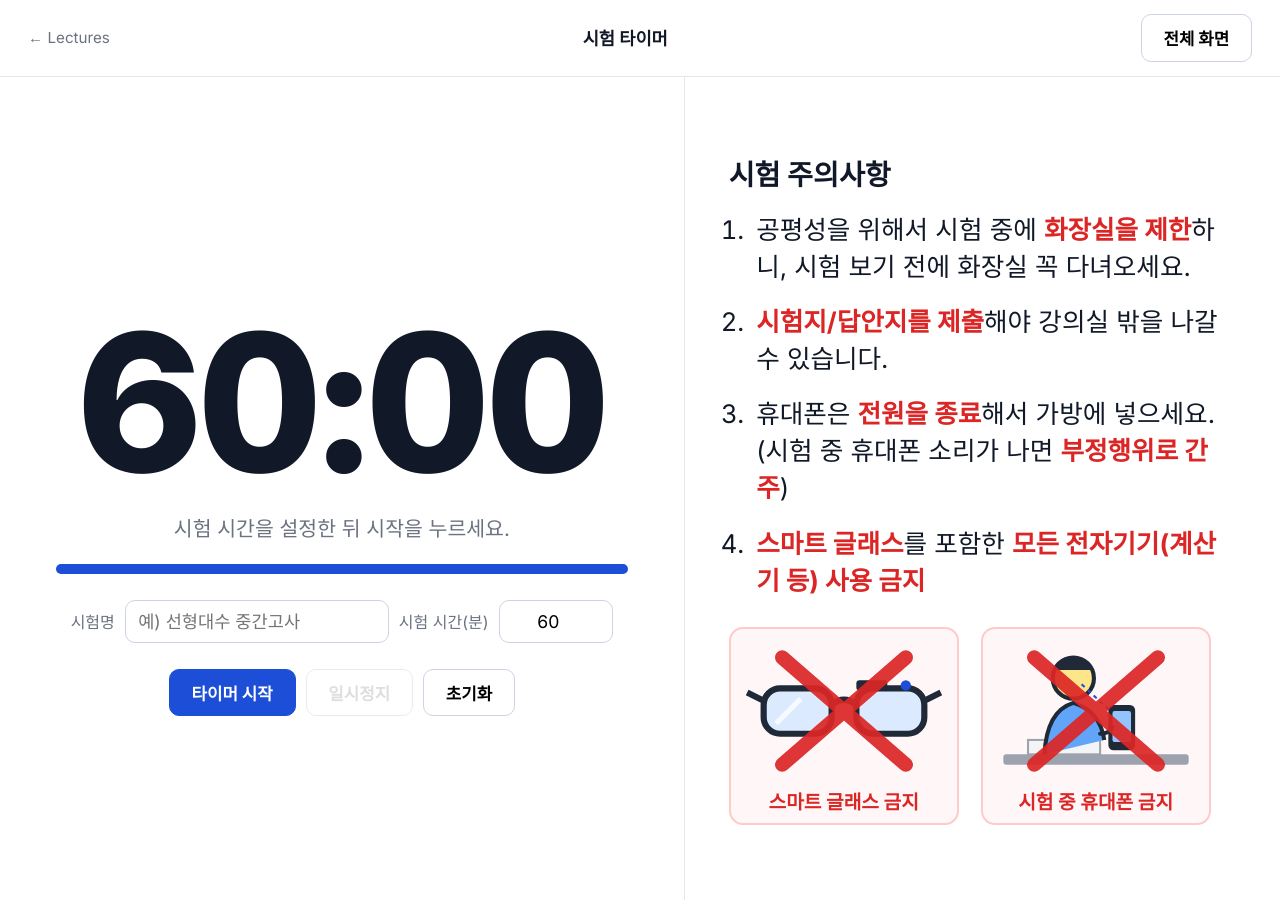
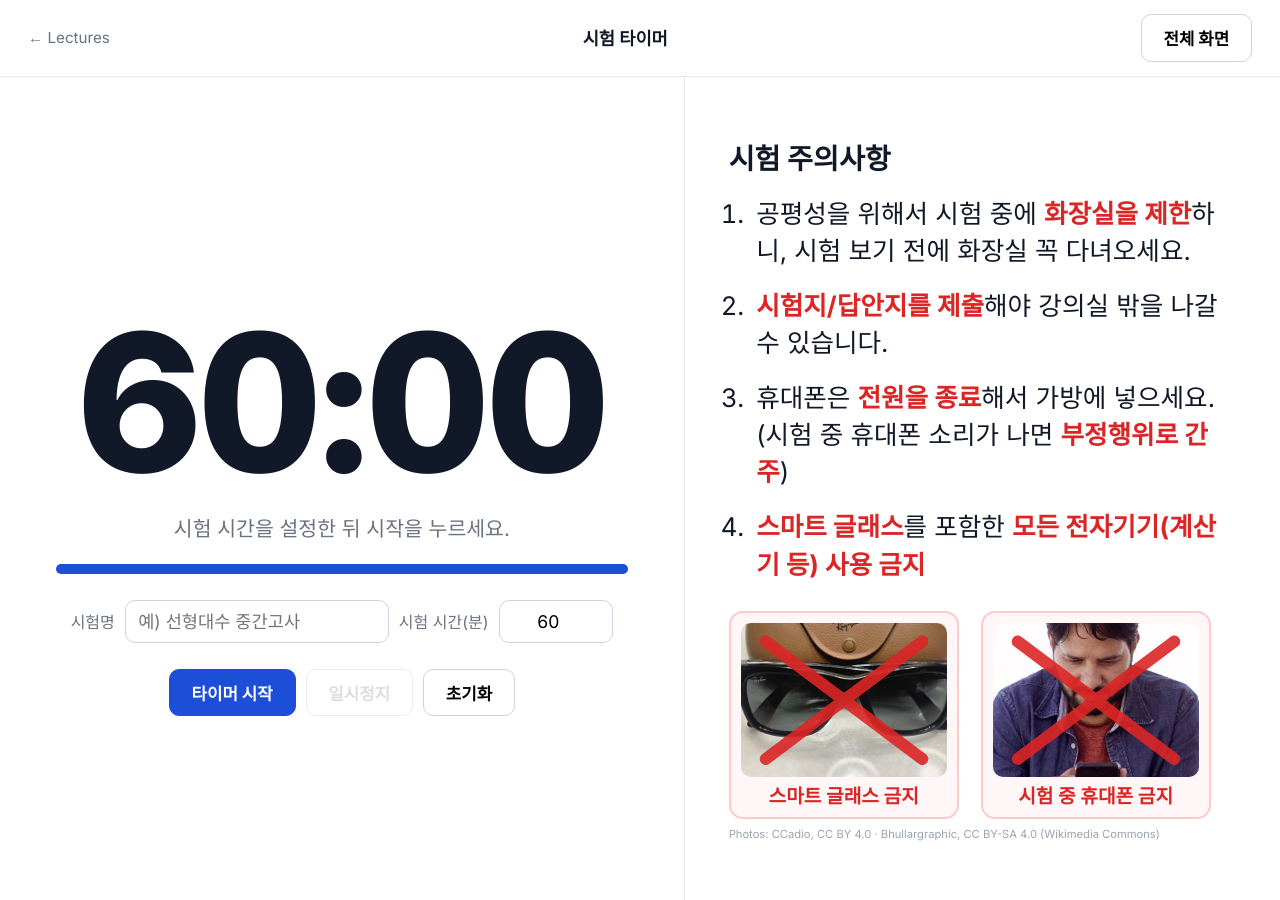
Before and after one commit to hyperx-web/hyperx, a Jekyll site: the page built from lectures/exam-timer/index.html, in a window 1280 px wide. Built offline with Jekyll 4.4.1, drawn with Linux system fonts in a browser that asks for light colours.

Commit message:
Exam timer: real photos (Wikimedia Commons, credited) with red X
Co-Authored-By: Claude Opus 5.5 <noreply@anthropic.com>

```diff
--- a/lectures/exam-timer/index.html
+++ b/lectures/exam-timer/index.html
@@ -52,7 +52,11 @@ permalink: /lectures/exam-timer/
   ol li b { color: var(--danger); }
   .banned { display: flex; gap: 22px; margin-top: 10px; }
   .banned figure { margin: 0; flex: 1; max-width: 230px; text-align: center; border: 2px solid #fecaca; border-radius: 14px; padding: 10px 10px 8px; background: #fff7f7; }
-  .banned svg { width: 100%; height: auto; display: block; }
+  .banned .ph { position: relative; aspect-ratio: 4 / 3; overflow: hidden; border-radius: 10px; }
+  .banned .ph img { width: 100%; height: 100%; object-fit: cover; display: block; }
+  .banned .x { position: absolute; inset: 0; width: 100%; height: 100%; }
+  .banned .x path { stroke: #dc2626; stroke-width: 9; stroke-linecap: round; fill: none; vector-effect: non-scaling-stroke; stroke-width: 12px; opacity: .9; }
+  .credit { margin: 8px 0 0; font-size: .7rem; color: #9ca3af; }
   .banned figcaption { margin-top: 4px; font-weight: 700; color: var(--danger); font-size: clamp(.95rem, 1.5vw, 1.2rem); }
   @media (max-width: 900px) { main { grid-template-columns: 1fr; } .left { border-right: 0; border-bottom: 1px solid var(--line); } }
   :fullscreen header { display: none; }
@@ -93,44 +97,15 @@ permalink: /lectures/exam-timer/
     </ol>
     <div class="banned">
       <figure>
-        <svg viewBox="0 0 200 140" aria-label="스마트 글래스 사용 금지">
-          <!-- smart glasses -->
-          <g fill="none" stroke="#1f2937" stroke-width="6" stroke-linejoin="round">
-            <rect x="22" y="48" width="66" height="44" rx="16" fill="#dbeafe"/>
-            <rect x="112" y="48" width="66" height="44" rx="16" fill="#dbeafe"/>
-            <path d="M88 64 Q100 54 112 64"/>
-            <path d="M22 60 L6 52 M178 60 L194 52"/>
-          </g>
-          <rect x="112" y="40" width="30" height="10" rx="3" fill="#1f2937"/>
-          <circle cx="160" cy="45" r="5" fill="#1d4ed8"/>
-          <path d="M34 82 L58 58" stroke="#fff" stroke-width="5" opacity=".8"/>
-          <!-- red X -->
-          <g stroke="#dc2626" stroke-width="14" stroke-linecap="round" opacity=".92">
-            <path d="M40 18 L160 122 M160 18 L40 122"/>
-          </g>
-        </svg>
+        <div class="ph"><img src="{{ '/assets/img/exam/smart-glasses.jpg' | relative_url }}" alt="스마트 글래스"><svg class="x" viewBox="0 0 100 100" preserveAspectRatio="none"><path d="M12 12 L88 88 M88 12 L12 88"/></svg></div>
         <figcaption>스마트 글래스 금지</figcaption>
       </figure>
       <figure>
-        <svg viewBox="0 0 200 140" aria-label="시험 중 휴대폰 사용 금지">
-          <!-- student at desk looking at phone -->
-          <rect x="10" y="112" width="180" height="10" rx="3" fill="#9ca3af"/>
-          <rect x="34" y="98" width="70" height="14" fill="#f3f4f6" stroke="#9ca3af" stroke-width="2"/>
-          <circle cx="78" cy="38" r="20" fill="#fde68a" stroke="#1f2937" stroke-width="4"/>
-          <path d="M58 30 Q78 6 98 30" fill="#1f2937"/>
-          <path d="M50 112 Q52 70 78 62 Q104 70 108 98" fill="#60a5fa" stroke="#1f2937" stroke-width="4"/>
-          <rect x="112" y="64" width="26" height="44" rx="5" fill="#1f2937"/>
-          <rect x="116" y="70" width="18" height="30" rx="2" fill="#93c5fd"/>
-          <path d="M104 92 Q112 92 116 86" fill="none" stroke="#1f2937" stroke-width="4" stroke-linecap="round"/>
-          <path d="M86 44 L114 70" stroke="#1d4ed8" stroke-width="2" stroke-dasharray="4 4"/>
-          <!-- red X -->
-          <g stroke="#dc2626" stroke-width="14" stroke-linecap="round" opacity=".92">
-            <path d="M40 18 L160 122 M160 18 L40 122"/>
-          </g>
-        </svg>
+        <div class="ph"><img src="{{ '/assets/img/exam/phone-use.jpg' | relative_url }}" alt="시험 중 휴대폰 사용"><svg class="x" viewBox="0 0 100 100" preserveAspectRatio="none"><path d="M12 12 L88 88 M88 12 L12 88"/></svg></div>
         <figcaption>시험 중 휴대폰 금지</figcaption>
       </figure>
     </div>
+    <p class="credit">Photos: CCadio, CC BY 4.0 · Bhullargraphic, CC BY-SA 4.0 (Wikimedia Commons)</p>
   </section>
 </main>
 <script>
```
Also changed, not shown: assets/img/exam/phone-use.jpg (added), assets/img/exam/smart-glasses.jpg (added).
